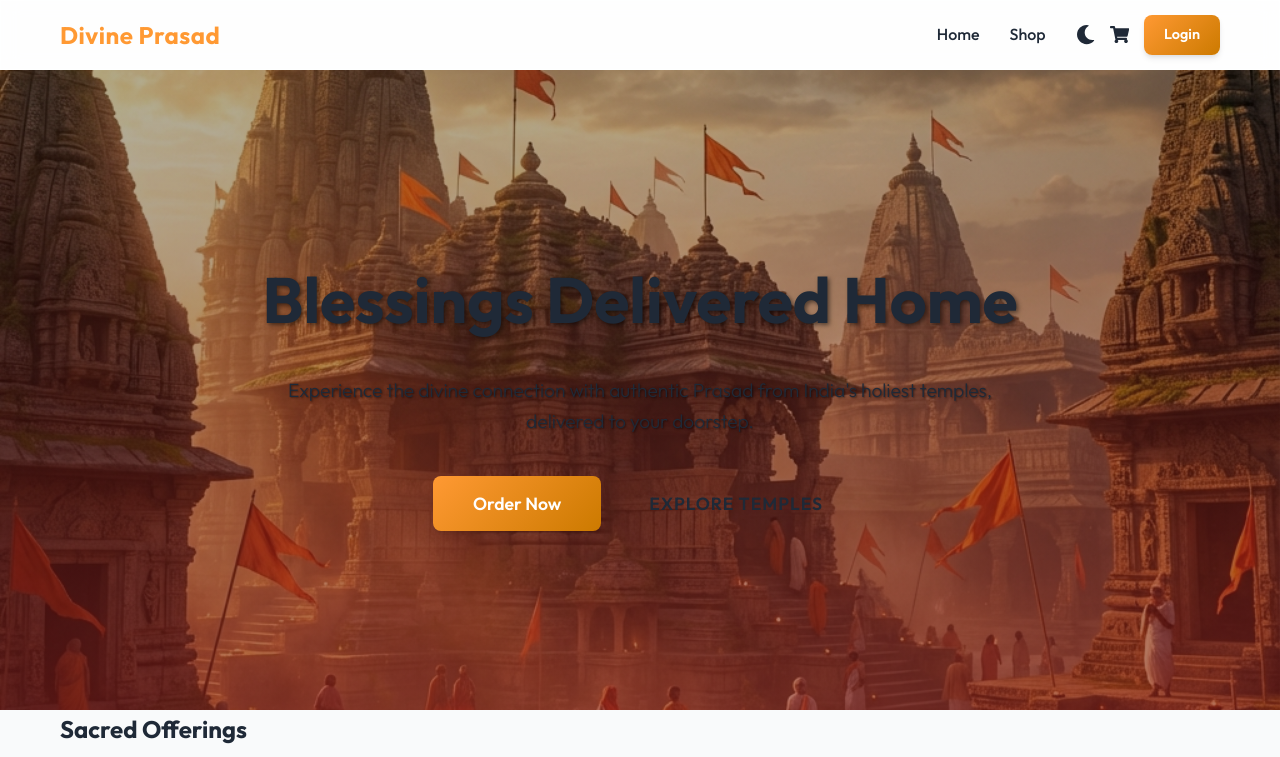
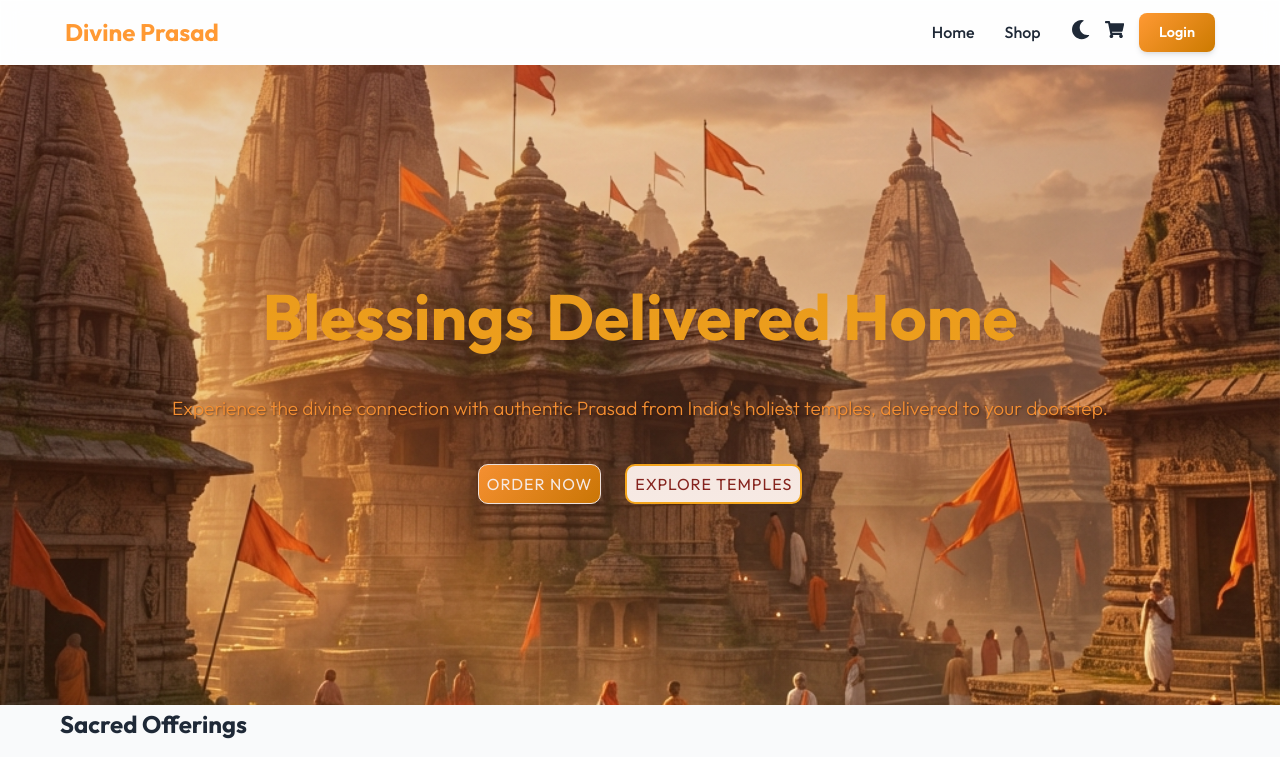
Before and after one commit to GautamPince/Divine, a React (Vite) app in the folder divine-prasad-app/: page / in a window 1280 px wide. Shown: the top 757 px of the page. Built offline with nearby package versions, Linux system fonts and the light colour scheme; no server answers.

Commit message:
Fix mobile navbar layout, remove bottom nav, and polish UI

```diff
--- a/divine-prasad-app/src/components/Footer.css
+++ b/divine-prasad-app/src/components/Footer.css
@@ -69,3 +69,7 @@
     opacity: 0.7;
     border-top: 1px solid rgba(255, 255, 255, 0.1);
 }
+.heart {
+    color: red;
+    font-size: 20px;
+}
--- a/divine-prasad-app/src/components/Footer.jsx
+++ b/divine-prasad-app/src/components/Footer.jsx
@@ -40,7 +40,8 @@ const Footer = () => {
                 </div>
             </div>
             <div className="footer-bottom">
-                <p>&copy; 2024 Divine Prasad. All rights reserved.</p>
+                <p> <span className="heart">&copy;</span> 2024 Divine Prasad. All rights reserved.</p>
+                <p>Made with &nbsp; <span className="heart">&#9829;</span>&nbsp; by Prince Kumar Gautam</p>
             </div>
         </footer>
     );
--- a/divine-prasad-app/src/components/Hero.css
+++ b/divine-prasad-app/src/components/Hero.css
@@ -1,7 +1,10 @@
+/* ============================
+   HERO SECTION (Divine Theme)
+============================ */
+
 .hero {
     height: 80vh;
     background-image: url("/assets/hero.png");
-    /* Generated Temple Image */
     background-size: cover;
     background-position: center;
     position: relative;
@@ -12,65 +15,79 @@
     color: var(--color-white);
 }
 
+/* Maroon + soft Saffron overlay */
 .hero-overlay {
     position: absolute;
     top: 0;
     left: 0;
     width: 100%;
     height: 100%;
-    background: linear-gradient(rgba(0, 0, 0, 0.3), rgba(127, 29, 29, 0.6));
-    /* Dark overlay with Maroon tint */
+    background: linear-gradient(rgba(127, 29, 29, 0.206), rgba(255, 153, 51, 0.09));
 }
 
-.hero-content {
-    position: relative;
-    z-index: 1;
-    max-width: 800px;
-}
-
+/* Golden Title */
 .hero-title {
     font-size: 4rem;
     margin-bottom: 1.5rem;
-    text-shadow: 2px 2px 4px rgba(0, 0, 0, 0.5);
-    color: var(--color-accent);
+    color: #fbb01b;
 }
 
+/* Saffron-gold subtitle */
 .hero-subtitle {
     font-size: 1.2rem;
+    color: #ff9933;
     margin-bottom: 2.5rem;
     font-weight: 300;
     text-shadow: 1px 1px 2px rgba(0, 0, 0, 0.5);
 }
 
+/* Buttons */
 .hero-buttons {
     display: flex;
     justify-content: center;
     gap: 1.5rem;
+    flex-direction: row;
+    align-self: start;
 }
 
+/* ⭐ Base button styling (missing earlier!) */
 .hero-btn {
-    padding: 1rem 2.5rem;
-    font-size: 1.1rem;
+    padding: 0.5rem 0.5rem;
+    font-size: 1rem;
+    border-radius: 10px;
+    font-weight: 400;
+    text-transform: uppercase;
+    letter-spacing: 1px;
+    transition: all 0.3s ease;
+    cursor: pointer;
 }
 
+/* PRIMARY — SAFFRON */
+.btn-primary.hero-btn {
+    background-color: #ff9933;
+    color: white;
+    border: 1px solid whitesmoke;
+}
+
+.btn-primary.hero-btn:hover {
+    background-color: #e68320ac;
+    cursor: pointer;
+}
+
+/* SECONDARY — GOLD BORDER + MAROON TEXT */
 .btn-secondary {
-    background-color: transparent;
-    border: 2px solid var(--color-white);
-    color: var(--color-white);
-    padding: 0.75rem 1.5rem;
-    border-radius: var(--border-radius);
-    font-weight: 600;
-    text-transform: uppercase;
-    letter-spacing: 1px;
-    cursor: pointer;
-    transition: all 0.3s ease;
+    background-color: white;
+    border: 2px solid #fbb01b;
+    color: #7f1d1d;
 }
 
 .btn-secondary:hover {
-    background-color: var(--color-white);
-    color: var(--color-secondary);
+    background-color: #fbb01b;
+    color: #7f1d1d;
+    border-color: #7f1d1d;
 }
 
+/* Mobile adjustments */
 @media (max-width: 768px) {
     .hero-title {
         font-size: 2.5rem;
--- a/divine-prasad-app/src/components/Navbar.css
+++ b/divine-prasad-app/src/components/Navbar.css
@@ -1,28 +1,33 @@
+/* ===========================
+   NAVBAR BASE
+=========================== */
 .navbar {
+    width: 100%;
     position: sticky;
     top: 0;
     z-index: 1000;
-    height: 70px;
-    display: flex;
-    align-items: center;
-    transition: var(--transition);
+    backdrop-filter: blur(10px);
 }
 
 .navbar-container {
     display: flex;
     justify-content: space-between;
     align-items: center;
+    padding: 12px 25px;
     width: 100%;
 }
 
+/* Logo */
 .navbar-logo {
     font-size: 1.5rem;
     font-weight: 700;
     color: var(--primary-color);
-    letter-spacing: 0.5px;
     text-decoration: none;
 }
 
+/* ===========================
+   DESKTOP NAVIGATION
+=========================== */
 .navbar-desktop {
     display: flex;
     align-items: center;
@@ -33,16 +38,17 @@
     font-weight: 500;
     color: var(--text-color);
     position: relative;
+    text-decoration: none;
     transition: var(--transition);
-    text-decoration: none;
 }
 
 .nav-link:hover {
     color: var(--primary-color);
 }
 
+/* underline animation */
 .nav-link::after {
-    content: '';
+    content: "";
     position: absolute;
     width: 0;
     height: 2px;
@@ -56,6 +62,7 @@
     width: 100%;
 }
 
+/* ICONS */
 .nav-icons {
     display: flex;
     align-items: center;
@@ -70,9 +77,6 @@
     cursor: pointer;
     transition: var(--transition);
     position: relative;
-    display: flex;
-    align-items: center;
-    justify-content: center;
 }
 
 .icon-btn:hover {
@@ -80,194 +84,45 @@
     transform: scale(1.1);
 }
 
+/* Cart badge */
 .cart-badge {
     position: absolute;
     top: -8px;
     right: -8px;
     background-color: var(--primary-color);
-    color: white;
+    color: #fff;
     font-size: 0.7rem;
     width: 18px;
     height: 18px;
     border-radius: 50%;
     display: flex;
+    justify-content: center;
     align-items: center;
-    justify-content: center;
-    font-weight: bold;
 }
 
-.user-menu {
-    display: flex;
-    align-items: center;
-    gap: 15px;
-}
-
+/* ===========================
+   LOGIN BUTTON (DESKTOP)
+=========================== */
 .login-btn {
     padding: 8px 20px;
     font-size: 0.9rem;
 }
 
-/* Mobile Menu Button - Hidden by default on desktop */
-.mobile-menu-btn {
+/* ===========================
+   MOBILE MENU TOGGLE
+=========================== */
+.hamburger-toggle {
     display: none;
-    font-size: 1.5rem;
+    font-size: 1.8rem;
     background: none;
     border: none;
     color: var(--text-color);
     cursor: pointer;
-    padding: 5px;
 }
 
-/* Mobile Menu Dropdown */
-.mobile-menu {
-    position: absolute;
-    top: 70px;
-    left: 0;
-    width: 100%;
-    display: flex;
-    flex-direction: column;
-    padding: 20px;
-    gap: 15px;
-    border-top: 1px solid var(--glass-border);
-    background: var(--glass-bg);
-    backdrop-filter: blur(10px);
-}
-
-.mobile-menu a,
-.mobile-menu button {
-    font-size: 1.1rem;
-    color: var(--text-color);
-    text-align: center;
-    padding: 10px;
-    border-radius: 8px;
-    background: none;
-    border: none;
-    text-decoration: none;
-    width: 100%;
-}
-
-.mobile-menu a:hover,
-.navbar {
-    position: sticky;
-    top: 0;
-    z-index: 1000;
-    height: 70px;
-    display: flex;
-    align-items: center;
-    transition: var(--transition);
-}
-
-.navbar-container {
-    display: flex;
-    justify-content: space-between;
-    align-items: center;
-    width: 100%;
-}
-
-.navbar-logo {
-    font-size: 1.5rem;
-    font-weight: 700;
-    color: var(--primary-color);
-    letter-spacing: 0.5px;
-    text-decoration: none;
-}
-
-.navbar-desktop {
-    display: flex;
-    align-items: center;
-    gap: 30px;
-}
-
-.nav-link {
-    font-weight: 500;
-    color: var(--text-color);
-    position: relative;
-    transition: var(--transition);
-    text-decoration: none;
-}
-
-.nav-link:hover {
-    color: var(--primary-color);
-}
-
-.nav-link::after {
-    content: '';
-    position: absolute;
-    width: 0;
-    height: 2px;
-    bottom: -4px;
-    left: 0;
-    background-color: var(--primary-color);
-    transition: var(--transition);
-}
-
-.nav-link:hover::after {
-    width: 100%;
-}
-
-.nav-icons {
-    display: flex;
-    align-items: center;
-    gap: 15px;
-}
-
-.icon-btn {
-    font-size: 1.2rem;
-    color: var(--text-color);
-    background: none;
-    border: none;
-    cursor: pointer;
-    transition: var(--transition);
-    position: relative;
-    display: flex;
-    align-items: center;
-    justify-content: center;
-}
-
-.icon-btn:hover {
-    color: var(--primary-color);
-    transform: scale(1.1);
-}
-
-.cart-badge {
-    position: absolute;
-    top: -8px;
-    right: -8px;
-    background-color: var(--primary-color);
-    color: white;
-    font-size: 0.7rem;
-    width: 18px;
-    height: 18px;
-    border-radius: 50%;
-    display: flex;
-    align-items: center;
-    justify-content: center;
-    font-weight: bold;
-}
-
-.user-menu {
-    display: flex;
-    align-items: center;
-    gap: 15px;
-}
-
-.login-btn {
-    padding: 8px 20px;
-    font-size: 0.9rem;
-}
-
-/* Mobile Menu Button - Hidden by default on desktop */
-.mobile-menu-btn {
-    display: none;
-    font-size: 1.5rem;
-    background: none;
-    border: none;
-    color: var(--text-color);
-    cursor: pointer;
-    padding: 5px;
-}
-
-/* Mobile Menu Dropdown */
+/* ===========================
+   MOBILE MENU DROPDOWN
+=========================== */
 .mobile-menu {
     position: absolute;
     top: 70px;
@@ -301,37 +156,35 @@
     color: var(--primary-color);
 }
 
-/* Mobile Responsive Styles */
+/* ===========================
+   RESPONSIVE RULES
+=========================== */
+
+/* 📱 MOBILE VIEW */
 @media (max-width: 768px) {
     .navbar-desktop {
         display: none !important;
     }
 
-    .mobile-menu-btn {
+    .hamburger-toggle {
         display: flex !important;
         align-items: center;
         justify-content: center;
-        color: var(--text-color) !important;
-        font-size: 1.8rem;
-        border: none;
-        background: transparent;
-        cursor: pointer;
-        margin-left: auto;
-        /* Push to right if flex fails */
+        z-index: 2000;
     }
 
     .navbar-container {
-        display: flex !important;
-        justify-content: space-between !important;
-        align-items: center !important;
-        width: 100% !important;
-        padding: 0 20px !important;
+        padding: 12px 20px !important;
     }
 
     .navbar-logo {
-        color: var(--primary-color) !important;
-        margin-right: auto;
-        /* Push to left if flex fails */
-        display: block !important;
+        font-size: 1.35rem !important;
     }
 }
+
+/* 🖥 DESKTOP VIEW */
+@media (min-width: 769px) {
+    .mobile-menu {
+        display: none !important;
+    }
+}
--- a/divine-prasad-app/src/layouts/MobileLayout.css
+++ b/divine-prasad-app/src/layouts/MobileLayout.css
@@ -1,3 +1,21 @@
+.mobile-layout {
+    display: flex;
+    flex-direction: column;
+    height: 100vh;
+}
+
+.mobile-app-bar {
+    background-color: var(--color-white);
+    padding: 1rem;
+    box-shadow: var(--shadow-sm);
+    position: sticky;
+    top: 0;
+    z-index: 1000;
+    text-align: center;
+    border-bottom: 2px solid var(--color-accent);
+}
+
+.app-bar-title {
     .mobile-layout {
         display: flex;
         flex-direction: column;
@@ -25,41 +43,8 @@
     .mobile-content {
         flex: 1;
         overflow-y: auto;
-    padding-bottom: 80px;
-    /* Space for bottom nav */
-}
-
-.bottom-nav {
-    position: fixed;
-    bottom: 0;
-    left: 0;
-    width: 100%;
-    background-color: var(--color-white);
-    display: flex;
-    justify-content: space-around;
-    padding: 0.8rem 0;
-    box-shadow: 0 -2px 10px rgba(0, 0, 0, 0.1);
-    z-index: 1000;
-    border-top: 1px solid var(--color-border);
-}
-
-.nav-item {
-    display: flex;
-    flex-direction: column;
-    align-items: center;
-    gap: 0.3rem;
-    color: var(--color-text-muted);
-    text-decoration: none;
-    font-size: 0.8rem;
-    width: 100%;
-}
-
-.nav-item svg {
-    font-size: 1.4rem;
-}
-
-.nav-item.active {
-    color: var(--color-primary);
+        padding-bottom: 20px;
+        /* Reset padding since bottom nav is gone */
     }
 
     .icon-wrapper {
@@ -84,3 +69,4 @@
         align-items: center;
         font-weight: 700;
     }
+}
```
Also changed, not shown: divine-prasad-app/src/components/Navbar.jsx (+41 -5 lines), divine-prasad-app/src/layouts/MobileLayout.jsx (+5 -33 lines). Lines whose indentation alone changed are shown as unchanged.
